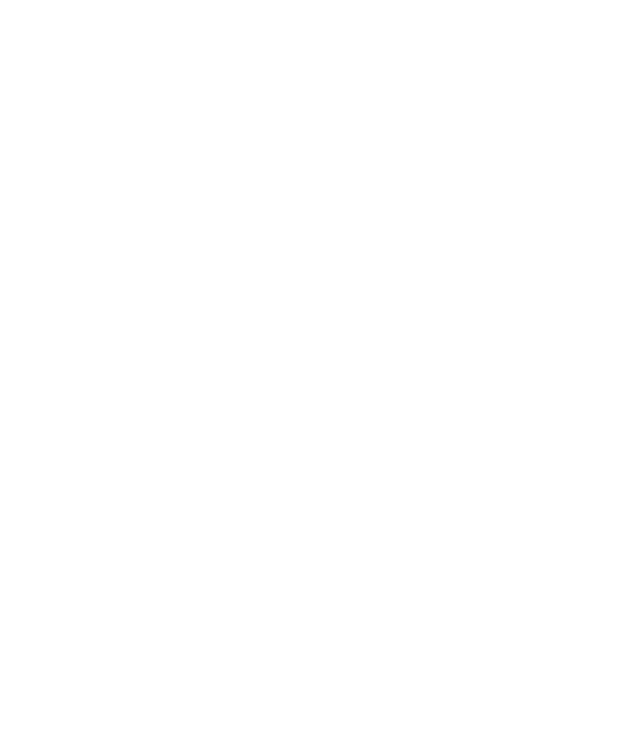
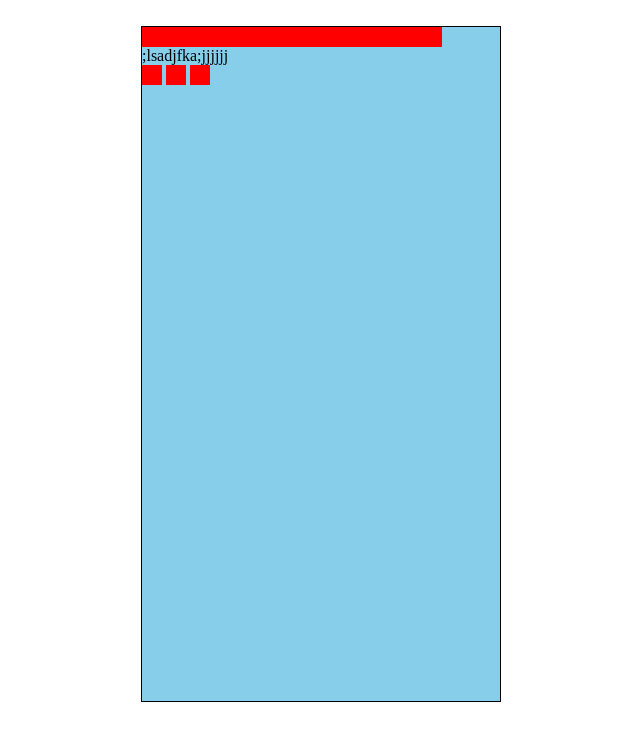
Before and after one commit to GuddyTech/codegaminator_calculator, a plain HTML site: page pages/index.html in a window 1280 px wide. Shown: the whole page, without its empty margins (243-883 px from the left). Drawn offline with Linux system fonts and the light colour scheme.

Commit message:
trying to make the layout\

```diff
--- a/pages/index.html
+++ b/pages/index.html
@@ -3,9 +3,29 @@
     <meta charset="UTF-8">
     <meta http-equiv="X-UA-Compatible" content="IE=edge">
     <meta name="viewport" content="width=device-width, initial-scale=1.0">
-    <title>Document</title>
+    <link rel="stylesheet" href="./../styles/style.css">
+    <title> Calculator </title>
 </head>
 <body>
+    <main>
+        <section_1 class="section_1">
+            <div class="first-div">
+                <input class="in1" type="text">;lsadjfka;jjjjjj
+
+            </div>
+
+            <div class="second-div">
+                <input class="in2" type="button" >
+                <input class="in2" type="button">
+                <input class="in2" type="button">
+            </div>
+
+
+
+
+        </section_1>
+    </main>
+
 
 </body>
 </html>
--- a/styles/style.scss
+++ b/styles/style.scss
@@ -0,0 +1,58 @@
+
+
+
+
+
+
+*{
+    margin: 0;
+    border: 0;
+    padding: 0;
+}
+
+body{
+    // background: blue;
+    margin: 2% 30%;
+
+
+
+    main{
+
+        border: 1px solid black;
+        height: 90%;
+        width: 70%;
+        background-color: skyblue;
+
+
+        .section_1 {
+            // border: 9px solid yellow;
+            // background: red;
+            // height: 100%;
+            // width: 100%;
+
+
+            .first-div {
+                .in1 {
+                    height: 20px;
+                    width: 300px;
+                    background-color: red;
+                }
+
+            }
+
+            .second-div {
+                .in2 {
+                    height: 20px;
+                    width: 20px;
+                    background-color: red;
+                }
+
+
+
+            }
+
+
+
+        }
+    }
+}
```
Also changed, not shown: styles/style.css, 1 other file.
